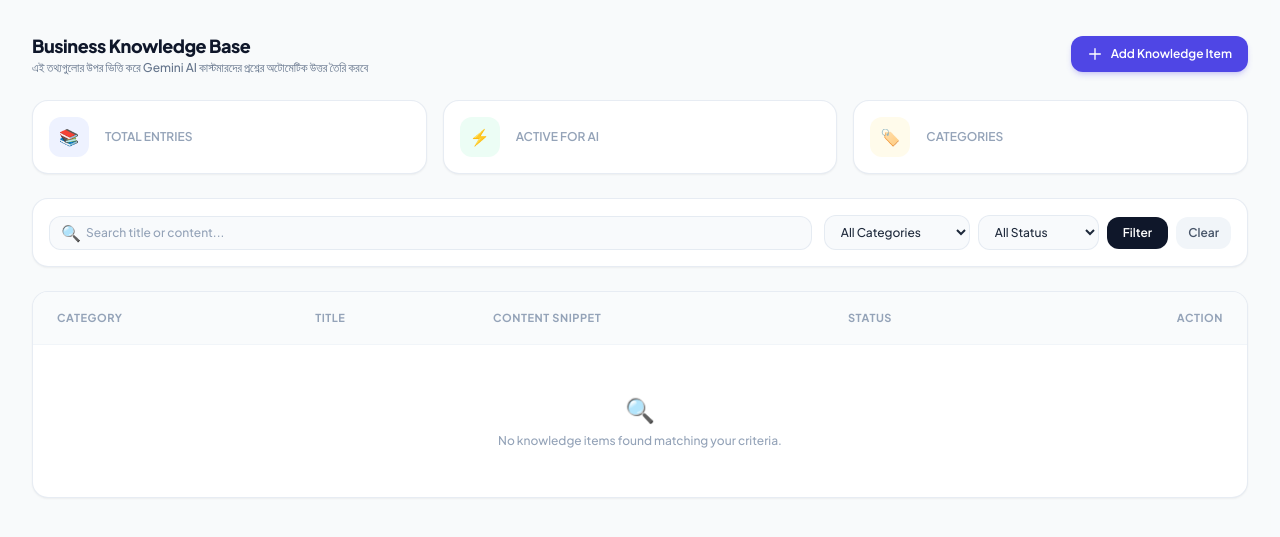
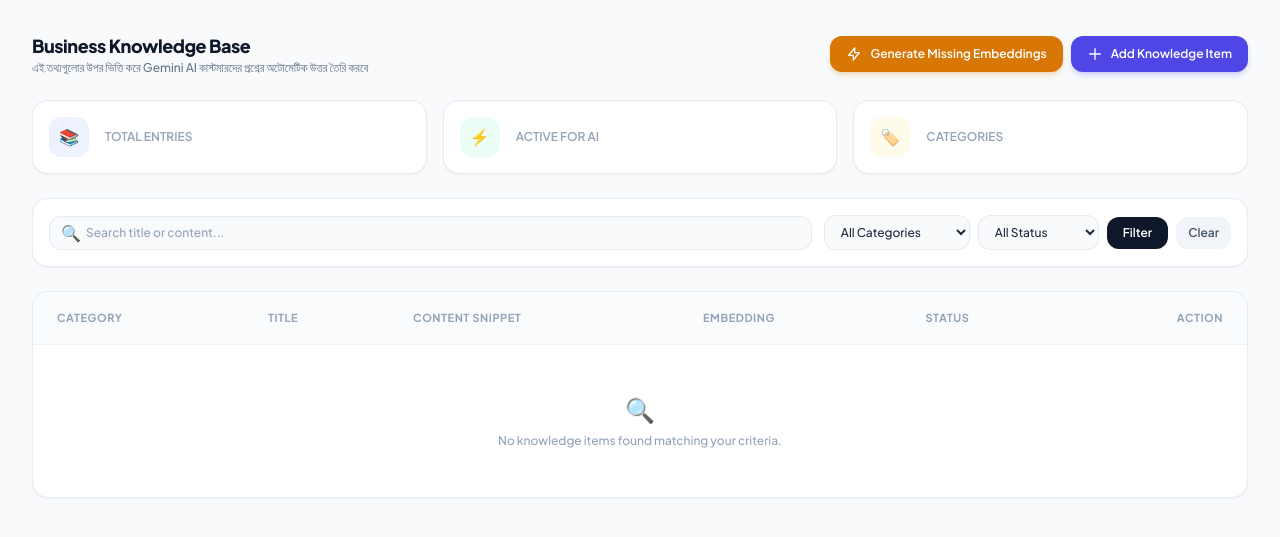
Before and after one commit to Prantho-das/ai-chat-bot, a FastAPI app: template app/templates/knowledge_base.html in a window 1280 px wide. Shown: the part 64-601 px from the top of the page. Run offline with FastAPI, Linux system fonts and the light colour scheme; the template is opened without the code that fills it, so the values that code supplies are empty; some libraries are stand-ins or nearby versions.

Commit message:
feat: add knowledge base management module and admin panel UI templates

```diff
--- a/app/templates/knowledge_base.html
+++ b/app/templates/knowledge_base.html
@@ -11,10 +11,18 @@
             <h3 class="text-lg font-extrabold text-slate-900 tracking-tight">Business Knowledge Base</h3>
             <p class="text-xs text-slate-500 font-medium">এই তথ্যগুলোর উপর ভিত্তি করে Gemini AI কাস্টমারদের প্রশ্নের অটোমেটিক উত্তর তৈরি করবে</p>
         </div>
-        <button @click="showModal = true" class="bg-indigo-600 hover:bg-indigo-700 text-white px-4 py-2.5 rounded-xl font-semibold text-xs transition-all shadow-md shadow-indigo-600/20 flex items-center justify-center space-x-2 shrink-0">
-            <svg class="w-4 h-4" fill="none" stroke="currentColor" viewBox="0 0 24 24"><path stroke-linecap="round" stroke-linejoin="round" stroke-width="2" d="M12 4v16m8-8H4"></path></svg>
-            <span>Add Knowledge Item</span>
-        </button>
+        <div class="flex items-center gap-2 shrink-0">
+            <form action="/admin/knowledge/generate-missing-embeddings" method="POST" class="inline">
+                <button type="submit" class="bg-amber-600 hover:bg-amber-700 text-white px-4 py-2.5 rounded-xl font-semibold text-xs transition-all shadow-md shadow-amber-600/20 flex items-center justify-center space-x-2 shrink-0">
+                    <svg class="w-4 h-4" fill="none" stroke="currentColor" viewBox="0 0 24 24"><path stroke-linecap="round" stroke-linejoin="round" stroke-width="2" d="M13 10V3L4 14h7v7l9-11h-7z"></path></svg>
+                    <span>Generate Missing Embeddings{% if missing_embed_count %} ({{ missing_embed_count }}){% endif %}</span>
+                </button>
+            </form>
+            <button @click="showModal = true" class="bg-indigo-600 hover:bg-indigo-700 text-white px-4 py-2.5 rounded-xl font-semibold text-xs transition-all shadow-md shadow-indigo-600/20 flex items-center justify-center space-x-2 shrink-0">
+                <svg class="w-4 h-4" fill="none" stroke="currentColor" viewBox="0 0 24 24"><path stroke-linecap="round" stroke-linejoin="round" stroke-width="2" d="M12 4v16m8-8H4"></path></svg>
+                <span>Add Knowledge Item</span>
+            </button>
+        </div>
     </div>
 
     <!-- Alert Notifications -->
@@ -22,6 +30,13 @@
     <div class="p-4 bg-emerald-50 border border-emerald-200/80 rounded-2xl text-emerald-800 text-xs font-semibold flex items-center space-x-2 shadow-sm animate-fade-in">
         <span class="text-base">✅</span>
         <span>নলেজ বেস আইটেম সফলভাবে সংরক্ষিত হয়েছে! (Knowledge Base Updated)</span>
+    </div>
+    {% endif %}
+
+    {% if reembedded %}
+    <div class="p-4 bg-indigo-50 border border-indigo-200/80 rounded-2xl text-indigo-800 text-xs font-semibold flex items-center space-x-2 shadow-sm animate-fade-in">
+        <span class="text-base">✨</span>
+        <span>{{ reembedded }} টি নলেজ আইটেমের জন্য এম্বেডিং সফলভাবে তৈরি করা হয়েছে! (Embeddings Generated)</span>
     </div>
     {% endif %}
 
@@ -105,6 +120,7 @@
                         <th class="px-6 py-4">Category</th>
                         <th class="px-6 py-4">Title</th>
                         <th class="px-6 py-4">Content Snippet</th>
+                        <th class="px-6 py-4">Embedding</th>
                         <th class="px-6 py-4">Status</th>
                         <th class="px-6 py-4 text-right">Action</th>
                     </tr>
@@ -133,6 +149,17 @@
                                     @click="viewTitle = $el.dataset.title; viewContent = $el.dataset.content"
                                     class="text-[11px] text-indigo-600 hover:text-indigo-700 font-bold hover:underline shrink-0">View Full</button>
                             </div>
+                        </td>
+                        <td class="px-6 py-4">
+                            {% if item.embedding_json and item.embedding_json != "[]" %}
+                            <span class="px-2.5 py-1 rounded-full text-[11px] font-semibold bg-blue-50 text-blue-700 border border-blue-200/60 inline-flex items-center space-x-1">
+                                <span>✨ Ready</span>
+                            </span>
+                            {% else %}
+                            <span class="px-2.5 py-1 rounded-full text-[11px] font-semibold bg-amber-50 text-amber-700 border border-amber-200/60 inline-flex items-center space-x-1">
+                                <span>⚠️ Missing</span>
+                            </span>
+                            {% endif %}
                         </td>
                         <td class="px-6 py-4">
                             <form action="/admin/knowledge/toggle/{{ item.id }}" method="POST" class="inline">
@@ -169,7 +196,7 @@
                     </tr>
                     {% else %}
                     <tr>
-                        <td colspan="5" class="px-6 py-12 text-center text-slate-400 text-xs font-medium">
+                        <td colspan="6" class="px-6 py-12 text-center text-slate-400 text-xs font-medium">
                             <div class="space-y-2">
                                 <span class="text-2xl block">🔍</span>
                                 <p>No knowledge items found matching your criteria.</p>
```
Also changed, not shown: app/routers/admin.py (+25 -7 lines).
